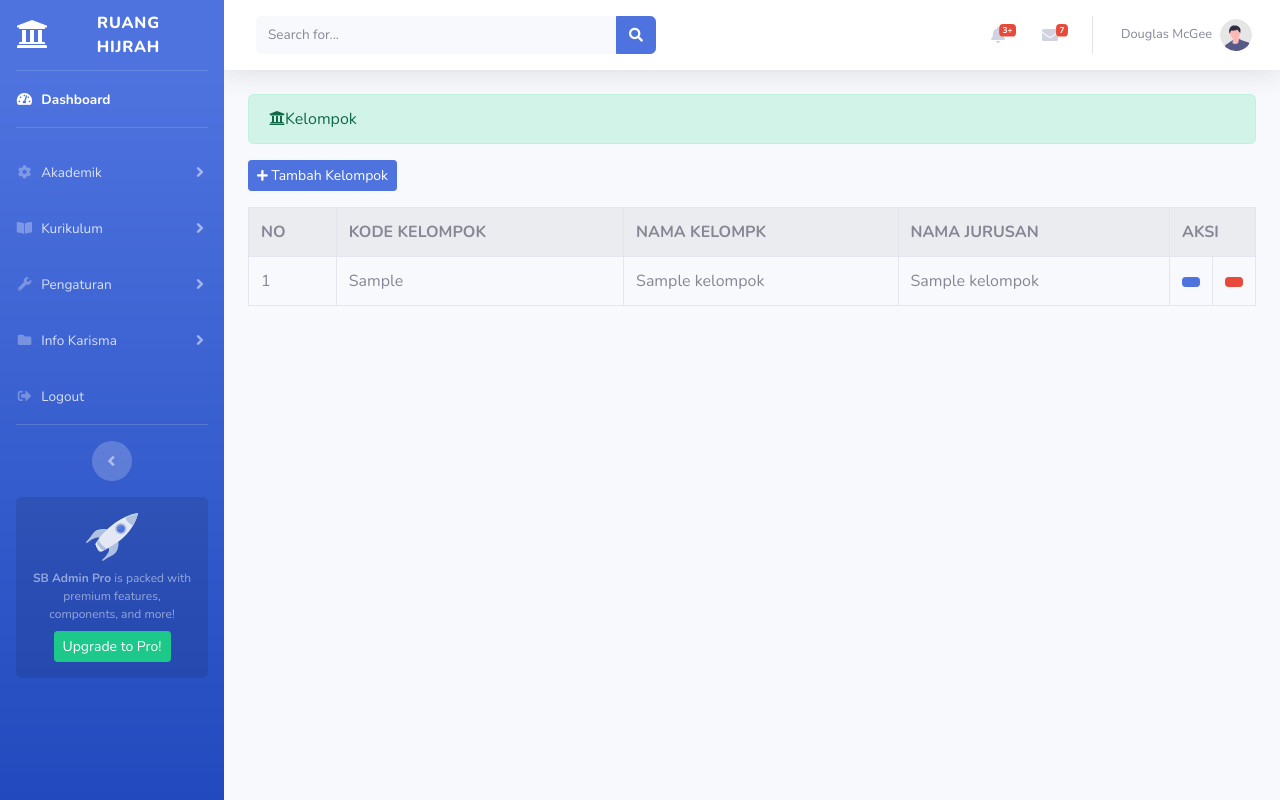
After one commit to Coetuscoorporate/Coetuscoorporate, a CodeIgniter app: page /coetuscooperante/administrator/kelompok in a window 1280 px wide. The commit adds this page. Run offline with CodeIgniter, Linux system fonts and the light colour scheme; tables that the repository leaves empty or names only in its code hold one stand-in row (values such as "Sample post").

Commit message:
kelompok

```diff
--- a/application/config/autoload.php
+++ b/application/config/autoload.php
@@ -132,4 +132,4 @@ $autoload['language'] = array();
 |
 |	$autoload['model'] = array('first_model' => 'first');
 */
-$autoload['model'] = array('');
+$autoload['model'] = array('kelompok_model');
--- /dev/null
+++ b/application/controllers/administrator/kelompok.php
@@ -0,0 +1,128 @@
+<?php
+
+class Kelompok extends CI_Controller{
+
+    public function index()
+    {
+        $data['kelompok'] = $this->kelompok_model->tampil_data('kelompok')
+        ->result();
+        $this->load->view('templates_administrator/header');
+        $this->load->view('templates_administrator/sidebar');
+        $this->load->view('administrator/kelompok',$data);
+        $this->load->view('templates_administrator/footer');
+
+    }
+
+    public function tambah_kelompok()
+    {
+        $data['jurusan'] = $this->kelompok_model->tampil_data('jurusan')
+        ->result();
+        $this->load->view('templates_administrator/header');
+        $this->load->view('templates_administrator/sidebar');
+        $this->load->view('administrator/kelompok_form',$data);
+        $this->load->view('templates_administrator/footer');
+
+    }
+
+    public function tambah_kelompok_aksi()
+    {
+        $this->_rules();
+        if ($this->form_validation->run() == FALSE)
+        {
+           $this->tambah_kelompok();
+        }else{
+            $kode_kelompok = $this->input->post('kode_kelompok');
+            $nama_kelompok = $this->input->post('nama_kelompok');
+            $nama_jurusan = $this->input->post('nama_jurusan');
+
+            $data = array (
+                'kode_kelompok' =>$kode_kelompok,
+                'nama_kelompok' =>$nama_kelompok,
+                'nama_jurusan' =>$nama_jurusan,
+            );
+
+            $this->kelompok_model->insert_data($data,'kelompok');
+            $this->session->set_flashdata('pesan', '<div class="alert alert-success alert-dismissible fade show" role="alert">
+            Data Kelompok Berhasil Ditambahkan ! <button type="button" class="close" data-dismiss="alert" aria-label="Close">
+            <span aria-hidden="true">&times;</span></div>');
+            redirect('administrator/kelompok');
+        }
+
+    }
+
+    public function _rules()
+    {
+        $this->form_validation->set_rules('kode_kelompok','kode_kelompok','required', [
+            'required' => 'Kode Kelompok Wajib Diisi'
+        ]);
+        $this->form_validation->set_rules('nama_kelompok','nama_kelompok','required', [
+            'required' => 'Nama Kelompok Wajib Diisi'
+        ]);
+        $this->form_validation->set_rules('nama_jurusan','nama_jurusan','required', [
+            'required' => 'Nama JurusanWajib Diisi'
+        ]);
+    }
+
+    public function update($id)
+    {
+        $where= array('id_kelompok' =>$id);
+
+        $data['kelompok'] = $this->db->query("select * from kelompok klp, jurusan jrs where klp.nama_jurusan=jrs.nama_jurusan and klp.id_kelompok='$id'")->result();
+
+        $data['Jurusan'] = $this->kelompok_model->tampil_data('jurusan')->result();
+
+        $this->load->view('templates_administrator/header');
+        $this->load->view('templates_administrator/sidebar');
+        $this->load->view('administrator/kelompok_update',$data);
+        $this->load->view('templates_administrator/footer');
+
+    }
+
+    public function update_aksi()
+    {
+        $id = $this->input->post('id_kelompok');
+        $kode_kelompok= $this->input->post('kode_kelompok');
+        $nama_kelompok= $this->input->post('nama_kelompok');
+        $nama_jurusan= $this->input->post('nama_jurusan');
+
+        $data = array(
+            'kode_kelompok' => $kode_kelompok,
+            'nama_kelompok' => $nama_kelompok,
+            'nama_jurusan' => $nama_jurusan,
+        );
+
+        $where= array('id_kelompok' =>$id);
+
+        $this->kelompok_model->insert_data($data,'kelompok');
+        $this->session->set_flashdata('pesan', '<div class="alert alert-success alert-dismissible fade show" role="alert">
+            Data Kelompok Berhasil Ditambahkan ! <button type="button" class="close" data-dismiss="alert" aria-label="Close">
+            <span aria-hidden="true">&times;</span></div>');
+        redirect('administrator/kelompok');
+
+        $data['kelompok'] = $this->db->query("select * from kelompok klp, jurusan jrs where klp.id_jurusan=jrs.id_jurusan and klp.id_kelompok='$id'")->result();
+
+        $data['Jurusan'] = $this->kelompok_model->tampil_data('jurusan')->result();
+
+        $this->load->view('templates_administrator/header');
+        $this->load->view('templates_administrator/sidebar');
+        $this->load->view('administrator/kelompok_update',$data);
+        $this->load->view('templates_administrator/footer');
+
+    }
+
+    public function delete($id)
+    {
+        $where= array('id_kelompok' =>$id);
+
+        $this->kelompok_model->hapus_data($data,'kelompok');
+        $this->session->set_flashdata('pesan', '<div class="alert alert-danger alert-dismissible fade show" role="alert">
+            Data Kelompok Berhasil Dihapus ! <button type="button" class="close" data-dismiss="alert" aria-label="Close">
+            <span aria-hidden="true">&times;</span></div>');
+        redirect('administrator/kelompok');
+
+
+
+    }
+
+
+}
--- /dev/null
+++ b/application/models/kelompok_model.php
@@ -0,0 +1,26 @@
+<?php
+
+class kelompok_model extends CI_Model
+{
+    public function tampil_data($table)
+    {
+        return $this->db->get($table);
+    }
+
+    public function insert_data($data,$table)
+    {
+        $this->db->insert($table,$data);
+    }
+
+    public function update_data($where,$data,$table)
+    {
+        $this->db->where($where);
+        $this->db->update($table,$data);
+    }
+
+    public function hapus_data($where,$data,$table)
+    {
+        $this->db->where($where);
+        $this->db->delete($table);
+    }
+}
--- /dev/null
+++ b/application/views/administrator/kelompok.php
@@ -0,0 +1,33 @@
+<div class="container-fluid">
+
+<div class="alert alert-success" role="alert">
+    <i class ="fas fa-university"></i>Kelompok
+</div>
+<?php echo $this->session->flashdata('')?>
+<?php echo anchor ('administrator/kelompok/tambah_kelompok',
+'<button class="btn btn-sm btn-primary mb-3"><i class="fas fa-plus fa-sm"></i> Tambah Kelompok</button>')?>
+    <table class="table table-striped table-bordered table-hover">
+        <tr>
+            <th>NO</th>
+            <th>KODE KELOMPOK</th>
+            <th>NAMA KELOMPK</th>
+            <th>NAMA JURUSAN</th>
+            <th colspan="2">AKSI</th>
+        </tr>
+
+        <?php
+        $no=1;
+        foreach($kelompok as $klp): ?>
+        <tr>
+            <td><?php echo $no++ ?></td>
+            <td><?php echo $klp->kode_kelompok ?></td>
+            <td><?php echo $klp->nama_kelompok ?></td>
+            <td><?php echo $klp->nama_jurusan ?></td>
+            <td width="10px" ><?php echo anchor('administrator/kelompok/update'.$klp->id_kelompok, '<div class="btn btn-sm btn-primary"><i class "fas fa-edit"></i></div>') ?></td>
+            <td width="10px" ><?php echo anchor('administrator/kelompok/delete'.$klp->id_kelompok, '<div class="btn btn-sm btn-danger"><i class "fas fa-trash"></i></div>') ?></td>
+
+
+        </tr>
+        <?php endforeach; ?>
+    </table>
+</div>
--- a/application/views/templates_administrator/sidebar.php
+++ b/application/views/templates_administrator/sidebar.php
@@ -37,13 +37,13 @@
                 <a class="nav-link collapsed" href="#" data-toggle="collapse" data-target="#collapseTwo"
                     aria-expanded="true" aria-controls="collapseTwo">
                     <i class="fas fa-fw fa-cog"></i>
-                    <span>My Tools</span>
+                    <span>Akademik</span>
                 </a>
                 <div id="collapseTwo" class="collapse" aria-labelledby="headingTwo" data-parent="#accordionSidebar">
                     <div class="bg-white py-2 collapse-inner rounded">
-                        <h6 class="collapse-header">Sub-Menu My Tools :</h6>
+                        <h6 class="collapse-header">Sub-Menu Akademik :</h6>
                         <a class="collapse-item" href="buttons.html">Jurusan</a>
-                        <a class="collapse-item" href="cards.html">Kelompok</a>
+                        <a class="collapse-item" href="<?php echo base_url('administrator/kelompok') ?>">Kelompok</a>
                         <a class="collapse-item" href="buttons.html">Mentoring</a>
                         <a class="collapse-item" href="cards.html">Mentee</a>
                         <a class="collapse-item" href="buttons.html">Tahun Periode</a>
```
Also changed, not shown: application/views/administrator/kelompok_form.php (added, +32 -0 lines), application/views/administrator/kelompok_update.php (added, +37 -0 lines).
